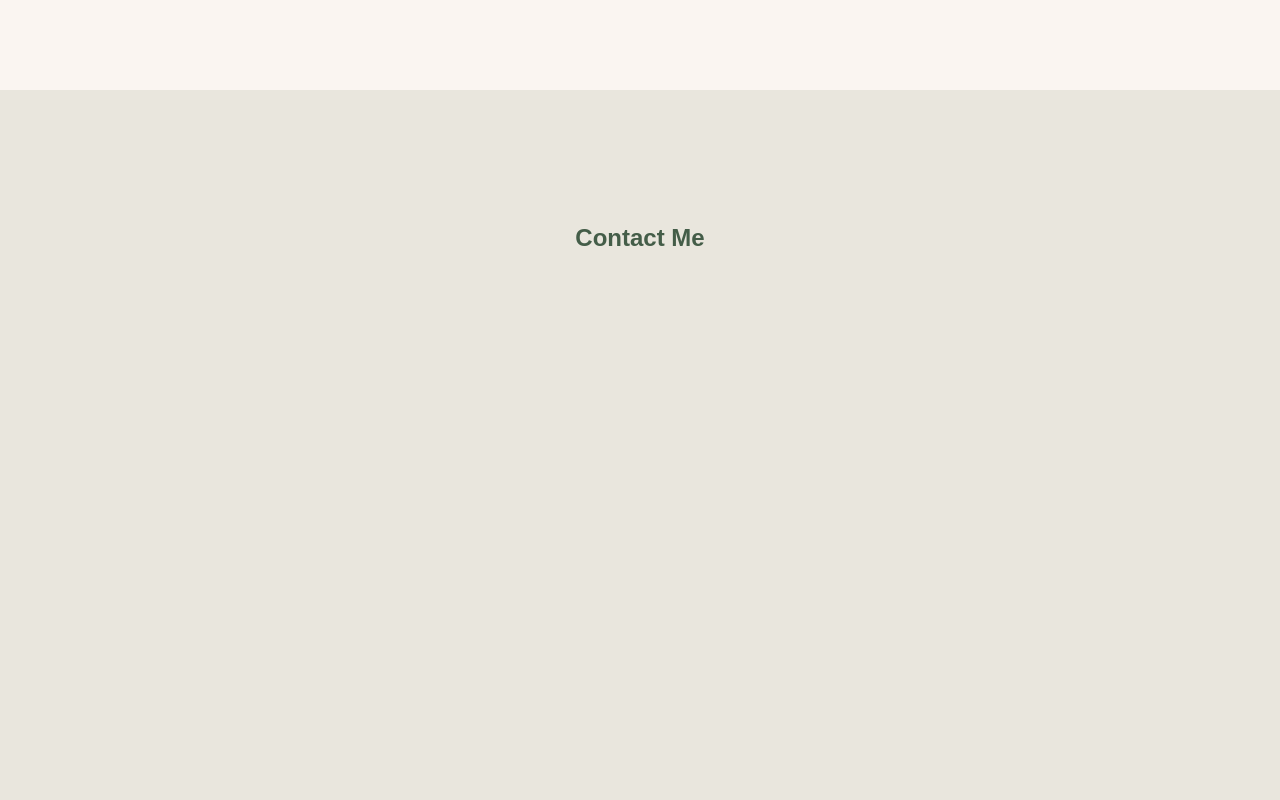
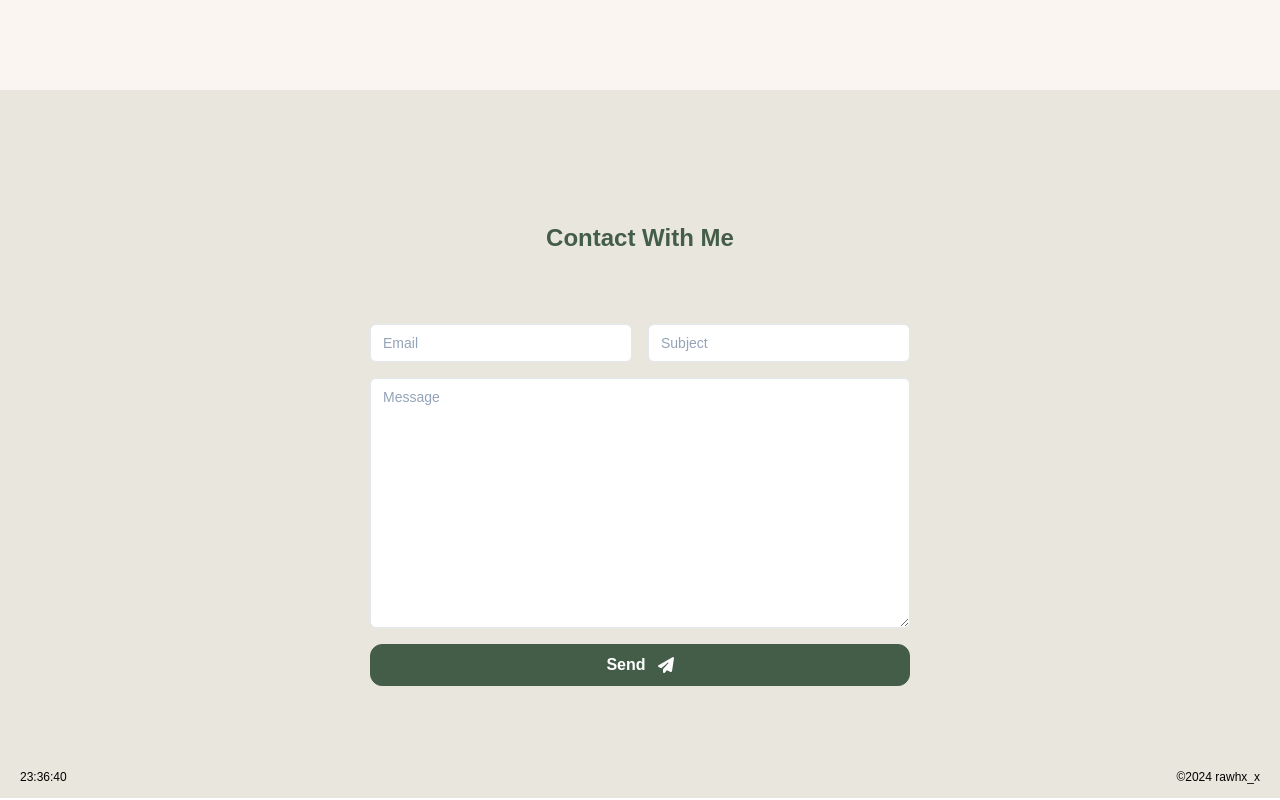
Before and after one commit to rawhx/webportofolio, a React (Create React App) app: page / in a window 1280 px wide. Shown: the part 2140-2940 px from the top of the page. Built offline with nearby package versions, Linux system fonts and the light colour scheme.

Commit message:
contact & alert

```diff
--- a/package.json
+++ b/package.json
@@ -17,6 +17,8 @@
     "react": "^18.3.1",
     "react-dom": "^18.3.1",
     "react-scripts": "5.0.1",
+    "react-toastify": "^10.0.5",
+    "sweetalert2": "^11.13.3",
     "web-vitals": "^2.1.4"
   },
   "scripts": {
--- a/src/App.js
+++ b/src/App.js
@@ -4,10 +4,65 @@ import { NavBar } from './components';
 import dataJson from './data/dataJson.json';
 import * as Icons from '@fortawesome/free-brands-svg-icons';
 import { useEffect, useState } from 'react';
-import { faArrowUpFromBracket } from '@fortawesome/free-solid-svg-icons';
+import { faArrowUpFromBracket, faPaperPlane } from '@fortawesome/free-solid-svg-icons';
+import Swal from 'sweetalert2';
 
 function App() {
-  const [activeSection, setActiveSection] = useState('home');
+  const Toast = Swal.mixin({
+    toast: true,
+    position: "top-end",
+    showConfirmButton: false,
+    timer: 3000,
+    timerProgressBar: true,
+    didOpen: (toast) => {
+      toast.onmouseenter = Swal.stopTimer;
+      toast.onmouseleave = Swal.resumeTimer;
+    }
+  });
+
+  const [activeSection, setActiveSection] = useState('home')
+  const [data, setData] = useState({
+    email: '',
+    subject: '',
+    message: ''
+  })
+
+  const handleInput = (e) => {
+    const { name, value } = e.target;
+    const element = document.getElementById(name)
+    const errorMsgElement = document.getElementById(`error-msg-${name}`);
+
+    if (element.value) {
+      element.classList.remove('error')
+      errorMsgElement.classList.add('hidden')
+    }
+
+    setData((prev) => ({
+      ...prev,
+      [name]: value
+    }));
+  };
+
+  const sendMessage = async (e) => {
+    e.preventDefault()
+    const email = document.getElementById('email')
+    const subject = document.getElementById('subject')
+    const message = document.getElementById('message')
+    const fields = { email, subject, message };
+
+    for (const key in fields) {
+      if (!fields[key].value) {
+        const errorMsgElement = document.getElementById(`error-msg-${key}`);
+        fields[key].classList.add('error');
+        errorMsgElement.classList.remove('hidden');
+        Toast.fire({
+          icon: "error",
+          title: "Field is required."
+          // title: key
+        });
+      }
+    }
+  }
 
   const bulanNama = ['Jan', 'Feb', 'Mar', 'Apr', 'Mei', 'Jun', 'Jul', 'Agu', 'Sep', 'Okt', 'Nov', 'Des']
 
@@ -48,6 +103,18 @@ function App() {
         window.URL.revokeObjectURL(url); // Clean up after the download
       }).catch(() => alert('File download failed'));
   }
+
+  useEffect(()=>{
+    const getTime = () => {
+      const time = document.getElementById('time')
+      const date = new Date()
+      time.innerText = `${date.getHours()}:${date.getMinutes()}:${date.getSeconds()}`
+    }
+    getTime()
+    const intervalId = setInterval(getTime, 1000);
+
+    return () => clearInterval(intervalId);
+  })
 
   return (
     <div className="App bg-container overflow-hidden">
@@ -160,13 +227,39 @@ function App() {
           </div>
         </section>
         <section id='contact'>
-          <div className='h-screen py-[100px]'>
-            <h1 className='text-center fontPrimary  text-2xl font-semibold' data-aos="fade-down">Contact Me</h1>
+          <div className='h-fit pt-[100px] pb-[20px] flex flex-col gap-5'>
+            <h1 className='text-center fontPrimary  text-2xl font-semibold' data-aos="fade-down">Contact With Me</h1>
+            <div className='w-full h-fit flex justify-center'>
+              <form onSubmit={sendMessage} className='w-full md:w-1/2 p-[50px] rounded-[20px] gap-4 flex flex-col'>
+                <div className='flex flex-col lg:flex-row gap-4'>
+                  <div className="w-full h-fit min-w-[200px]">
+                    <input id="email" name='email' onChange={handleInput} className="w-full bg-white placeholder:text-slate-400 text-slate-700 text-sm border border-slate-200 rounded-md px-3 py-2 transition duration-300 ease focus:outline-none focus:border-creamyBrown focus:shadow-md" placeholder="Email"/>
+                    <span id='error-msg-email' className='text-[red] text-[11px] hidden'>This field is required.</span>
+                  </div>
+                  <div className="w-full h-fit min-w-[200px]">
+                    <input id="subject" name='subject' onChange={handleInput} className="w-full bg-white placeholder:text-slate-400 text-slate-700 text-sm border border-slate-200 rounded-md px-3 py-2 transition duration-300 ease focus:outline-none focus:border-creamyBrown focus:shadow-md" placeholder="Subject"/>
+                    <span id='error-msg-subject' className='text-[red] text-[11px] hidden'>This field is required.</span>
+                  </div>
+                </div>
+                <div className="flex flex-col">
+                  <textarea id="message" name='message' onChange={handleInput} className="w-full min-h-[250px] max-h-[250px] bg-white placeholder:text-slate-400 text-slate-700 text-sm border border-slate-200 rounded-md px-3 py-2 transition duration-300 ease focus:outline-none focus:border-creamyBrown focus:shadow-md" placeholder="Message" >
+                  </textarea>
+                  <span id='error-msg-message' className='text-[red] text-[11px] hidden'>This field is required.</span>
+                </div>
+                <div className="w-full h-fit min-w-[200px]">
+                  <button type='submit' className='btn w-full !rounded-xl hover:!bg-carbonGray [10px] !m-0 !text-white !bg-oliveGreen !gap-3 !flex !flex-row-reverse !justify-center !items-center'>
+                    <FontAwesomeIcon icon={faPaperPlane} />
+                    <span>Send</span>
+                  </button>
+                </div>
+              </form>
+            </div>
           </div>
         </section>
       </div>
-      <footer>
+      <footer className='flex flex-row-reverse justify-between'>
         <h1 className='text-right px-[20px] py-3 text-[12px]'>©{ new Date().getFullYear() } rawhx_x</h1>
+        <h1 id='time' className='px-[20px] py-3 text-[12px]'></h1>
       </footer>
     </div>
   );
--- a/src/components/NavBar.js
+++ b/src/components/NavBar.js
@@ -65,7 +65,7 @@ const NavBar = ({activeSection}) => {
                     <button
                         className={`nav-link ${activeSection === "about" ? 'nav-link-active' : ''}`}
                         onClick={() => scrollToSection('about')}>
-                        About
+                        Journey
                     </button>
 
                     <button
--- a/src/index.css
+++ b/src/index.css
@@ -29,3 +29,26 @@
     scroll-behavior: smooth;
     font-family: 'Poppins', sans-serif;
 }
+
+@keyframes getar {
+    0% {
+        transform: translateX(0);
+    }
+    25% {
+        transform: translateX(3px);
+    }
+    50% {
+        transform: translateX(-3px);
+    }
+    75% {
+        transform: translateX(3px);
+    }
+    100% {
+        transform: translateX(0);
+    }
+}
+
+.error {
+    border: red 1px solid;
+    animation:getar 0.2s ease-in;
+}
```
Also changed, not shown: 1 other file (tests, documents, lock files or other folders).
